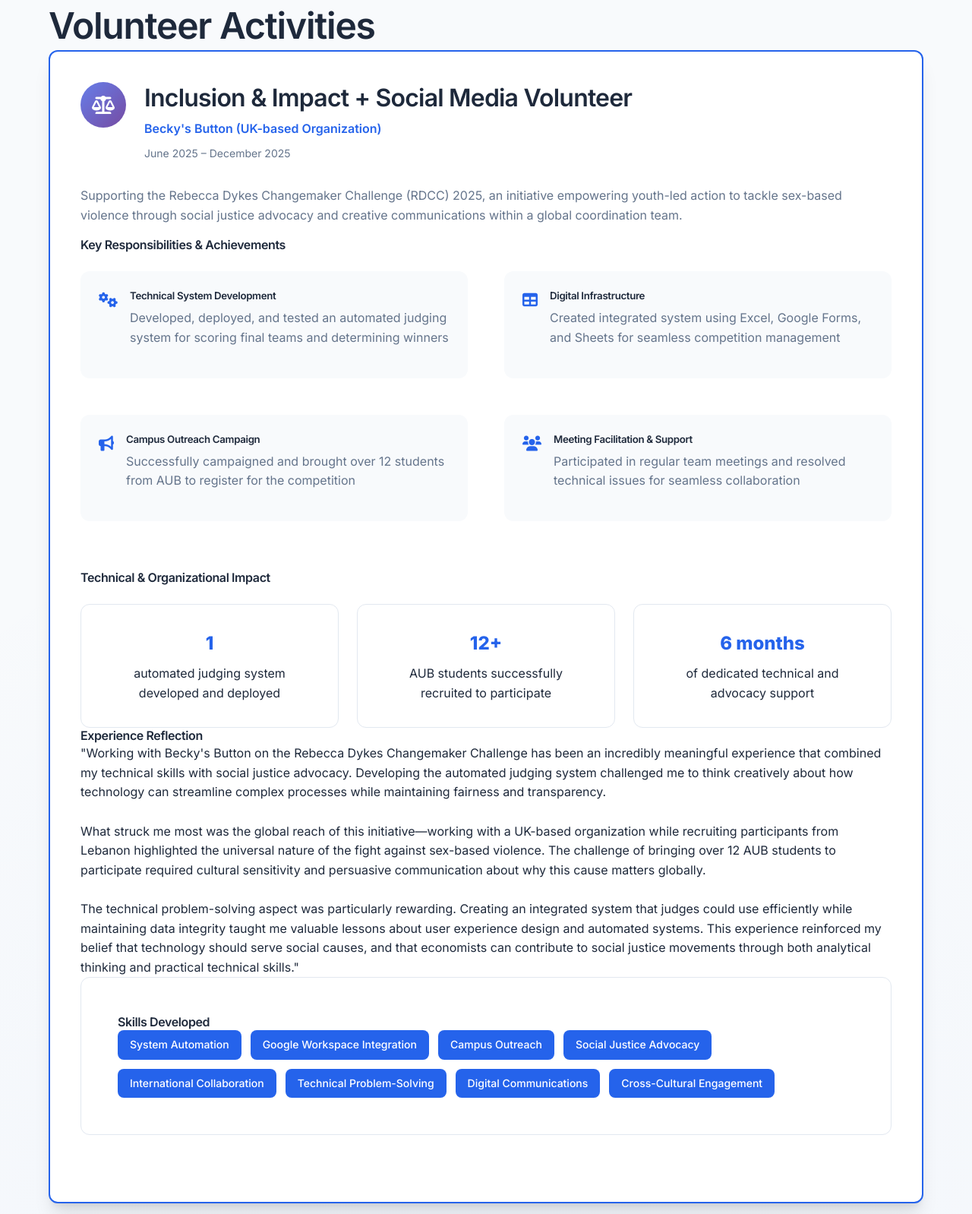
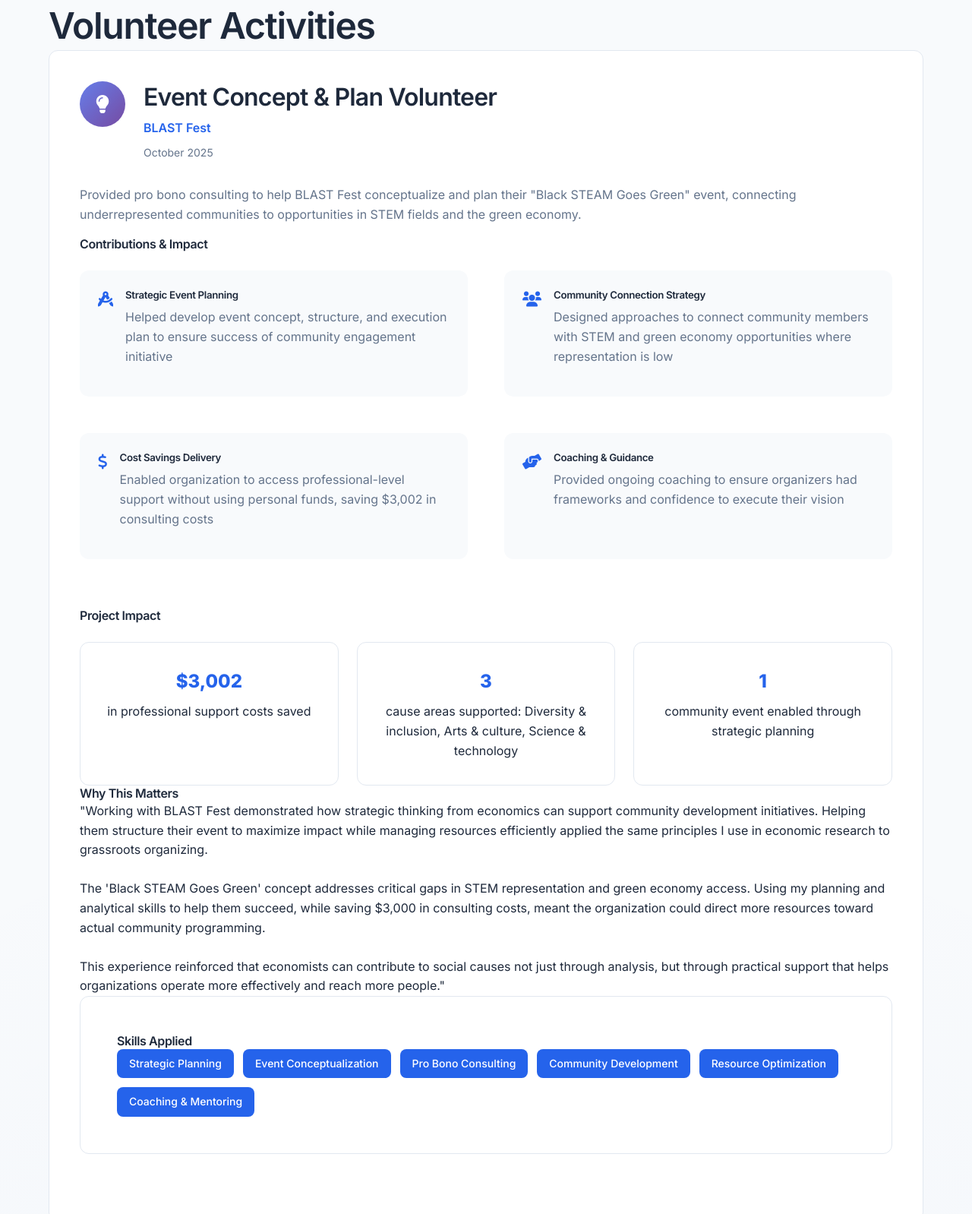
Before and after one commit to najdiadam/adamnajdi, a plain HTML site: page volunteering.html in a window 1280 px wide. Shown: the part 872-2470 px from the top of the page at 76% size. Drawn offline with Linux system fonts and the light colour scheme.

Commit message:
Update volunteering.html

```diff
--- a/volunteering.html
+++ b/volunteering.html
@@ -102,7 +102,7 @@
                     <h2>Community Impact Summary</h2>
                     <div class="impact-stats">
                         <div class="impact-stat">
-                            <span class="impact-number">$3,000+</span>
+                            <span class="impact-number">$6,000+</span>
                             <span class="impact-label">Funds Raised</span>
                         </div>
                         <div class="impact-stat">
@@ -118,7 +118,108 @@
 
                 <div class="volunteering-timeline">
                     <h2>Volunteer Activities</h2>
+                    <div class="volunteer-item animate-on-scroll">
+    <div class="volunteer-header">
+        <div class="volunteer-icon">
+            <i class="fas fa-lightbulb"></i>
+        </div>
+        <div class="volunteer-info">
+            <h3>Event Concept & Plan Volunteer</h3>
+            <div class="volunteer-org">BLAST Fest</div>
+            <div class="volunteer-period">October 2025</div>
+        </div>
+    </div>
 
+    <div class="volunteer-content">
+        <p class="volunteer-description">
+            Provided pro bono consulting to help BLAST Fest conceptualize and plan their "Black STEAM Goes Green"
+            event, connecting underrepresented communities to opportunities in STEM fields and the green economy.
+        </p>
+
+        <div class="volunteer-activities">
+            <h4>Contributions & Impact</h4>
+            <div class="activities-grid">
+                <div class="activity-item">
+                    <i class="fas fa-drafting-compass"></i>
+                    <div>
+                        <h5>Strategic Event Planning</h5>
+                        <p>Helped develop event concept, structure, and execution plan to ensure success of community engagement initiative</p>
+                    </div>
+                </div>
+                <div class="activity-item">
+                    <i class="fas fa-users"></i>
+                    <div>
+                        <h5>Community Connection Strategy</h5>
+                        <p>Designed approaches to connect community members with STEM and green economy opportunities where representation is low</p>
+                    </div>
+                </div>
+                <div class="activity-item">
+                    <i class="fas fa-dollar-sign"></i>
+                    <div>
+                        <h5>Cost Savings Delivery</h5>
+                        <p>Enabled organization to access professional-level support without using personal funds, saving $3,002 in consulting costs</p>
+                    </div>
+                </div>
+                <div class="activity-item">
+                    <i class="fas fa-hands-helping"></i>
+                    <div>
+                        <h5>Coaching & Guidance</h5>
+                        <p>Provided ongoing coaching to ensure organizers had frameworks and confidence to execute their vision</p>
+                    </div>
+                </div>
+            </div>
+        </div>
+
+        <div class="volunteer-impact">
+            <h4>Project Impact</h4>
+            <div class="impact-details">
+                <div class="impact-item">
+                    <span class="impact-metric">$3,002</span>
+                    <span>in professional support costs saved</span>
+                </div>
+                <div class="impact-item">
+                    <span class="impact-metric">3</span>
+                    <span>cause areas supported: Diversity & inclusion, Arts & culture, Science & technology</span>
+                </div>
+                <div class="impact-item">
+                    <span class="impact-metric">1</span>
+                    <span>community event enabled through strategic planning</span>
+                </div>
+            </div>
+        </div>
+
+        <div class="volunteer-reflection">
+            <h4>Why This Matters</h4>
+            <blockquote>
+                "Working with BLAST Fest demonstrated how strategic thinking from economics can support
+                community development initiatives. Helping them structure their event to maximize impact
+                while managing resources efficiently applied the same principles I use in economic research
+                to grassroots organizing.
+
+                <br><br>The 'Black STEAM Goes Green' concept addresses critical gaps in STEM representation
+                and green economy access. Using my planning and analytical skills to help them succeed,
+                while saving $3,000 in consulting costs, meant the organization could direct more resources
+                toward actual community programming.
+
+                <br><br>This experience reinforced that economists can contribute to social causes not just
+                through analysis, but through practical support that helps organizations operate more
+                effectively and reach more people."
+            </blockquote>
+        </div>
+
+        <div class="skills-developed">
+            <h4>Skills Applied</h4>
+            <div class="impact-tags">
+                <span class="impact-tag">Strategic Planning</span>
+                <span class="impact-tag">Event Conceptualization</span>
+                <span class="impact-tag">Pro Bono Consulting</span>
+                <span class="impact-tag">Community Development</span>
+                <span class="impact-tag">Resource Optimization</span>
+                <span class="impact-tag">Coaching & Mentoring</span>
+            </div>
+        </div>
+    </div>
+</div>
                     <!-- Becky's Button -->
                     <div class="volunteer-item featured animate-on-scroll">
                         <div class="volunteer-header">
@@ -126,7 +227,7 @@
                                 <i class="fas fa-balance-scale"></i>
                             </div>
                             <div class="volunteer-info">
-                                <h3>Inclusion & Impact + Social Media Volunteer</h3>
+                                <h3>Inclusion & Impact Volunteer</h3>
                                 <div class="volunteer-org">Becky's Button (UK-based Organization)</div>
                                 <div class="volunteer-period">June 2025 – December 2025</div>
                             </div>
```
